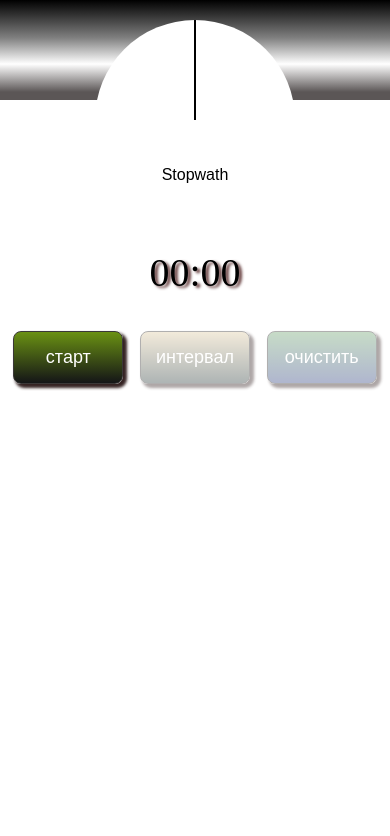
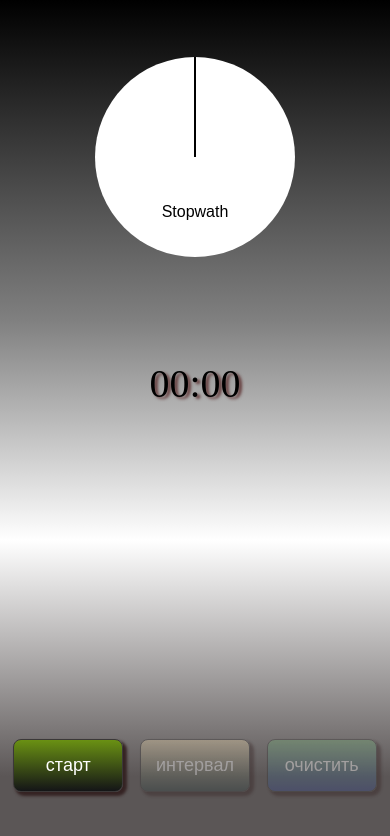
Before and after one commit to Pavel-Sake/stopwatch, a plain HTML site: page index.html in a window 390 px wide. Drawn offline with Linux system fonts and the light colour scheme; a web font is replaced by a local one.

Commit message:
Change styles

```diff
--- a/style.css
+++ b/style.css
@@ -214,7 +214,7 @@ body {
 
     .stopwatch {
         height: 100vh;
-        max-height: 100px;
+        max-height: 100vh;
         border-radius: 0;
     }
 }
```
